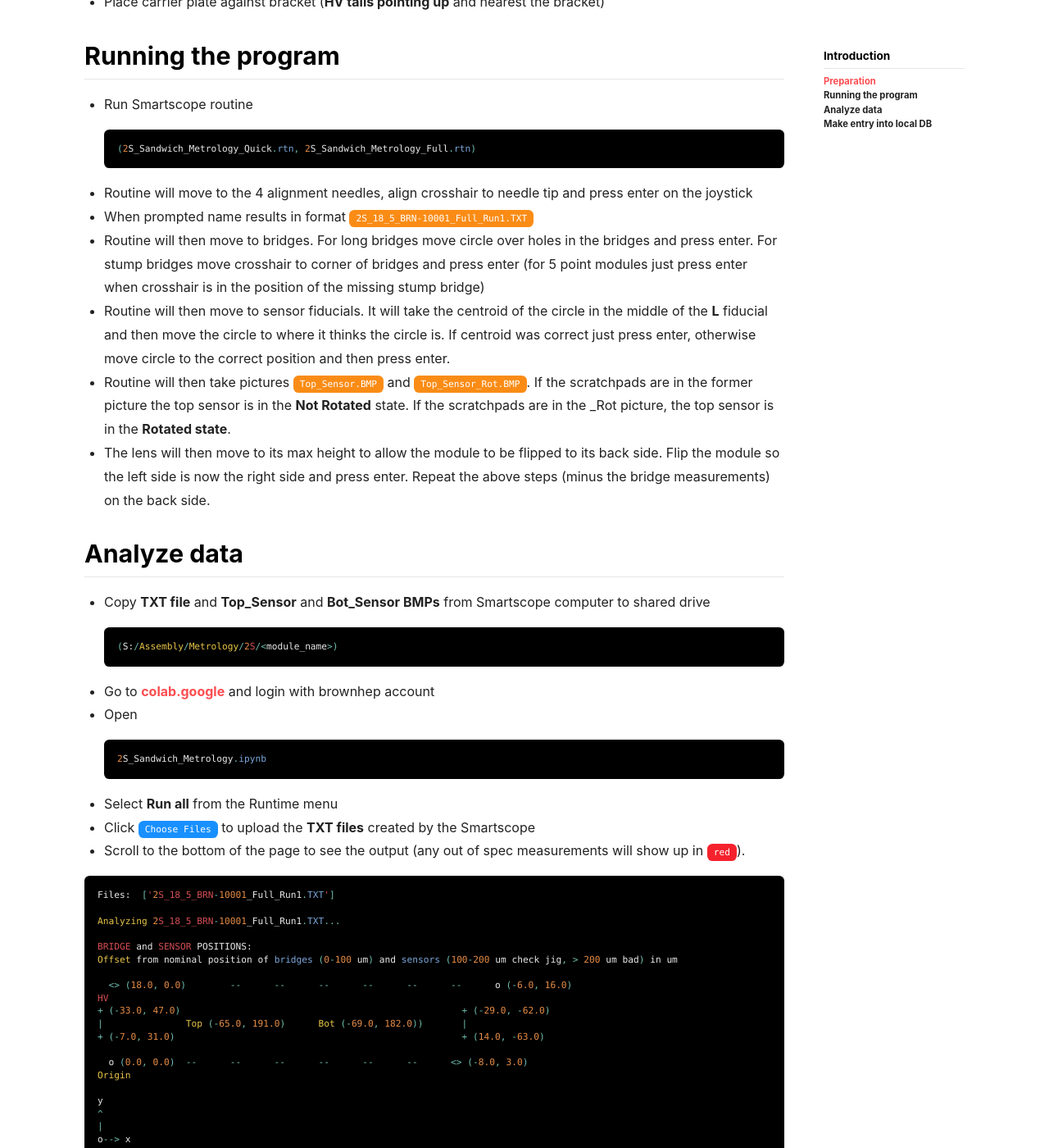
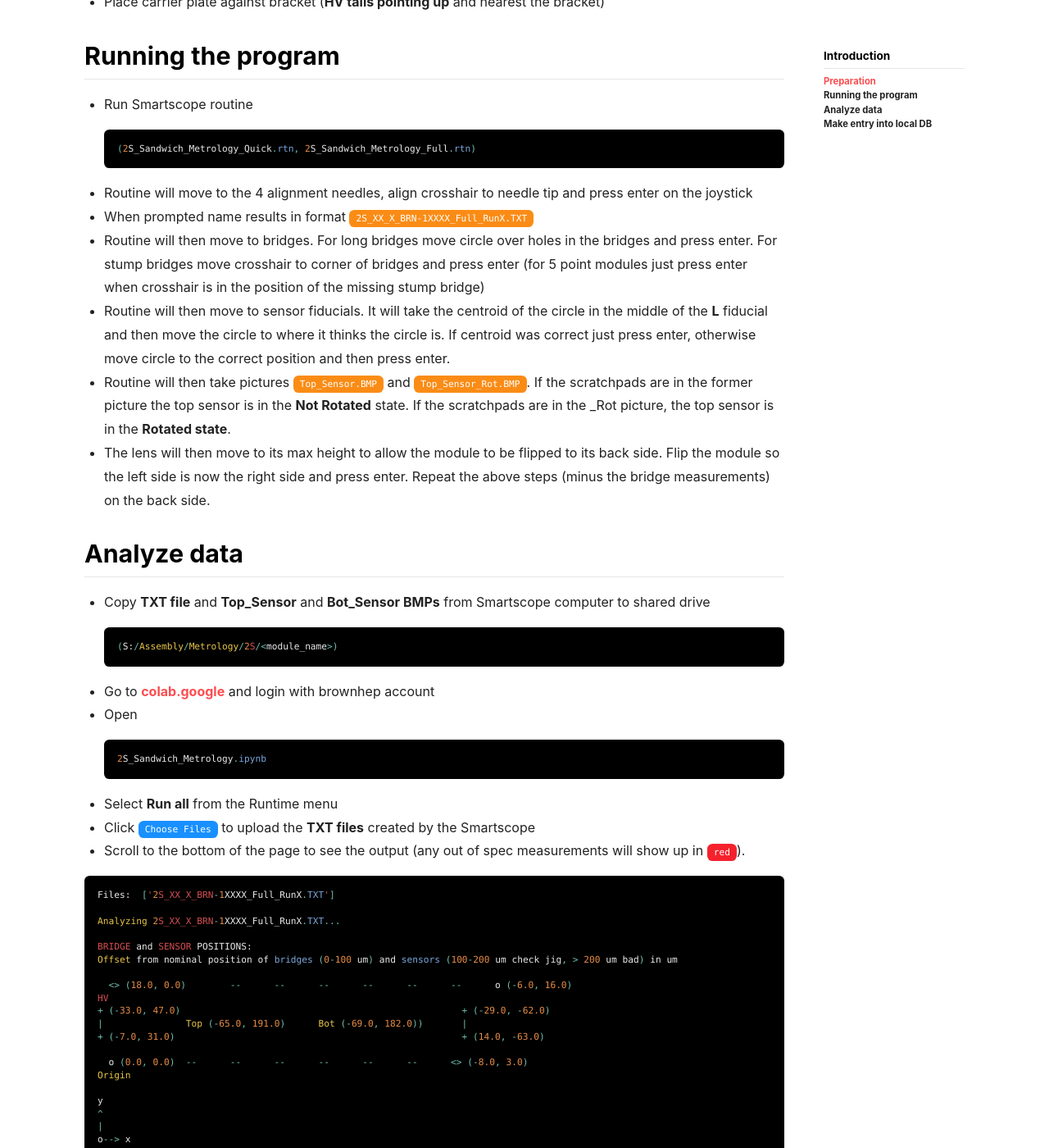
Before and after one commit to brownhep/brownhep.github.io, a Jekyll site: the page built from 2Sassemblyfiles/_posts/2025-03-06-2S_metrology.md, in a window 1280 px wide and 1400 px high, scrolled down 686 px. Shown: the whole window at 82% size. Built offline with Jekyll 4.4.1, drawn with Linux system fonts in a browser that asks for light colours; nearby versions of some CDN libraries; some of the changed text lies outside the part shown.

Commit message:
Fixed typos metrology

````diff
--- a/2Sassemblyfiles/_posts/2025-03-06-2S_metrology.md
+++ b/2Sassemblyfiles/_posts/2025-03-06-2S_metrology.md
@@ -22,7 +22,7 @@ One can do a quick metrology, which measures only the sandwich alignment and mod
 (2S_Sandwich_Metrology_Quick.rtn, 2S_Sandwich_Metrology_Full.rtn)
 ```
 * Routine will move to the 4 alignment needles, align crosshair to needle tip and press enter on the joystick
-* When prompted name results in format `2S_18_5_BRN-10001_Full_Run1.TXT`{:.warning}
+* When prompted name results in format `2S_XX_X_BRN-1XXXX_Full_RunX.TXT`{:.warning}
 * Routine will then move to bridges. For long bridges move circle over holes in the bridges and press enter. For stump bridges move crosshair to corner of bridges and press enter (for 5 point modules just press enter when crosshair is in the position of the missing stump bridge)
 * Routine will then move to sensor fiducials.  It will take the centroid of the circle in the middle of the **L** fiducial and then move the circle to where it thinks the circle is.  If centroid was correct just press enter, otherwise move circle to the correct position and then press enter.
 * Routine will then take pictures `Top_Sensor.BMP`{:.warning} and `Top_Sensor_Rot.BMP`{:.warning}.  If the scratchpads are in the former picture the top sensor is in the **Not Rotated** state.  If the scratchpads are in the _Rot picture, the top sensor is in the **Rotated state**.
@@ -46,9 +46,9 @@ Repeat the above steps (minus the bridge measurements) on the back side.
 * Scroll to the bottom of the page to see the output (any out of spec measurements will show up in `red`{:.error}).
 
 ```java
-Files:  ['2S_18_5_BRN-10001_Full_Run1.TXT']
+Files:  ['2S_XX_X_BRN-1XXXX_Full_RunX.TXT']
 
-Analyzing 2S_18_5_BRN-10001_Full_Run1.TXT...
+Analyzing 2S_XX_X_BRN-1XXXX_Full_RunX.TXT...
 
 BRIDGE and SENSOR POSITIONS:
 Offset from nominal position of bridges (0-100 um) and sensors (100-200 um check jig, > 200 um bad) in um
@@ -89,7 +89,7 @@ NEEDLE CHECK (Verifies that needle positions from top and bottom align and measu
 
 Distance top-bottom needle pair  10.07 7.37 11.63 4.8
 
-Generating XML: 2S_18_5_BRN-10001_Full_Run1.xml
+Generating XML: 2S_XX_X_BRN-1XXXX_Full_RunX.xml
 ```
 
 ## Make entry into local DB
````
Also changed, not shown: PSSassemblyfiles/_posts/2025-03-06-PS_Metrology.md (+5 -5 lines).
